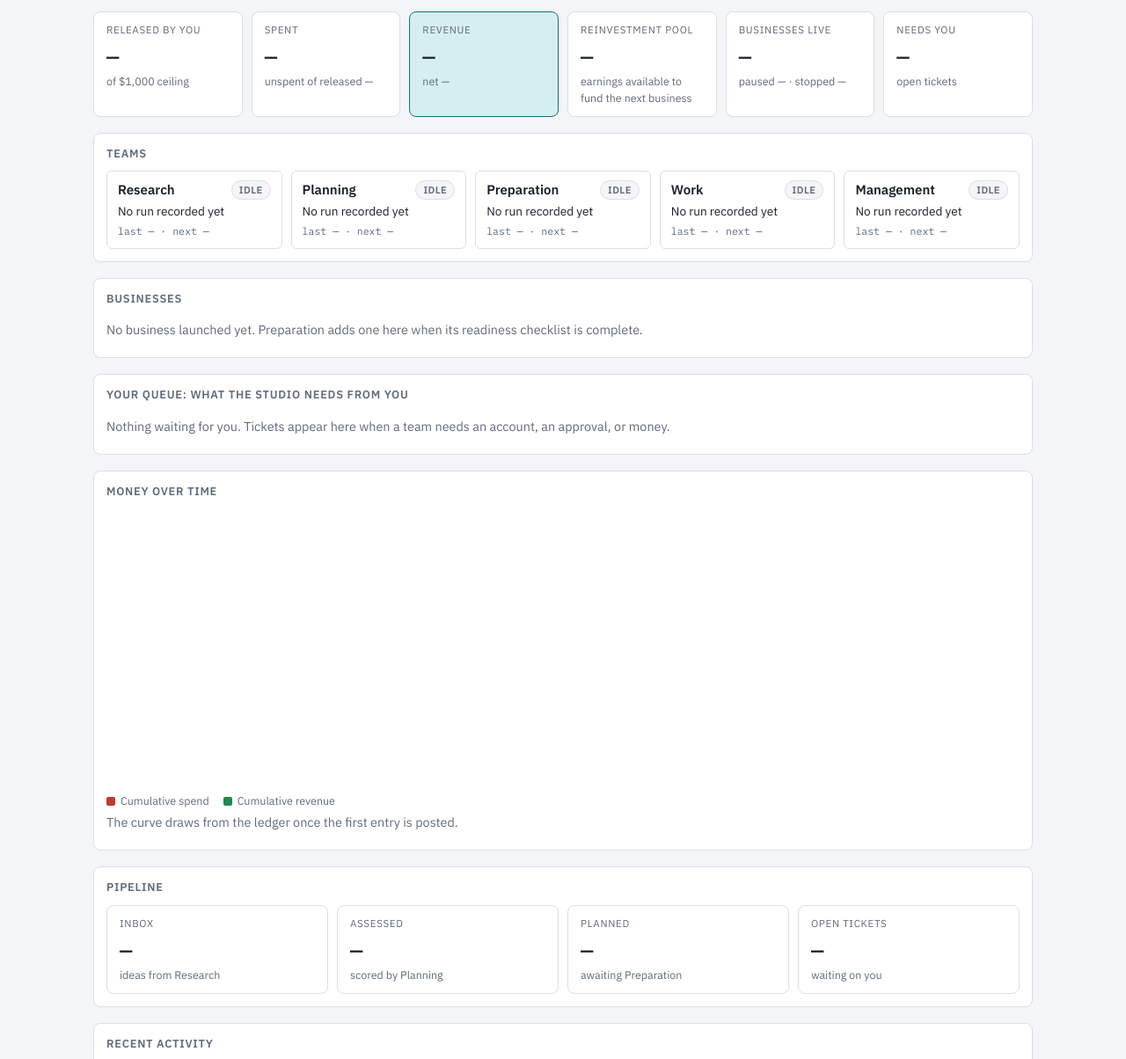
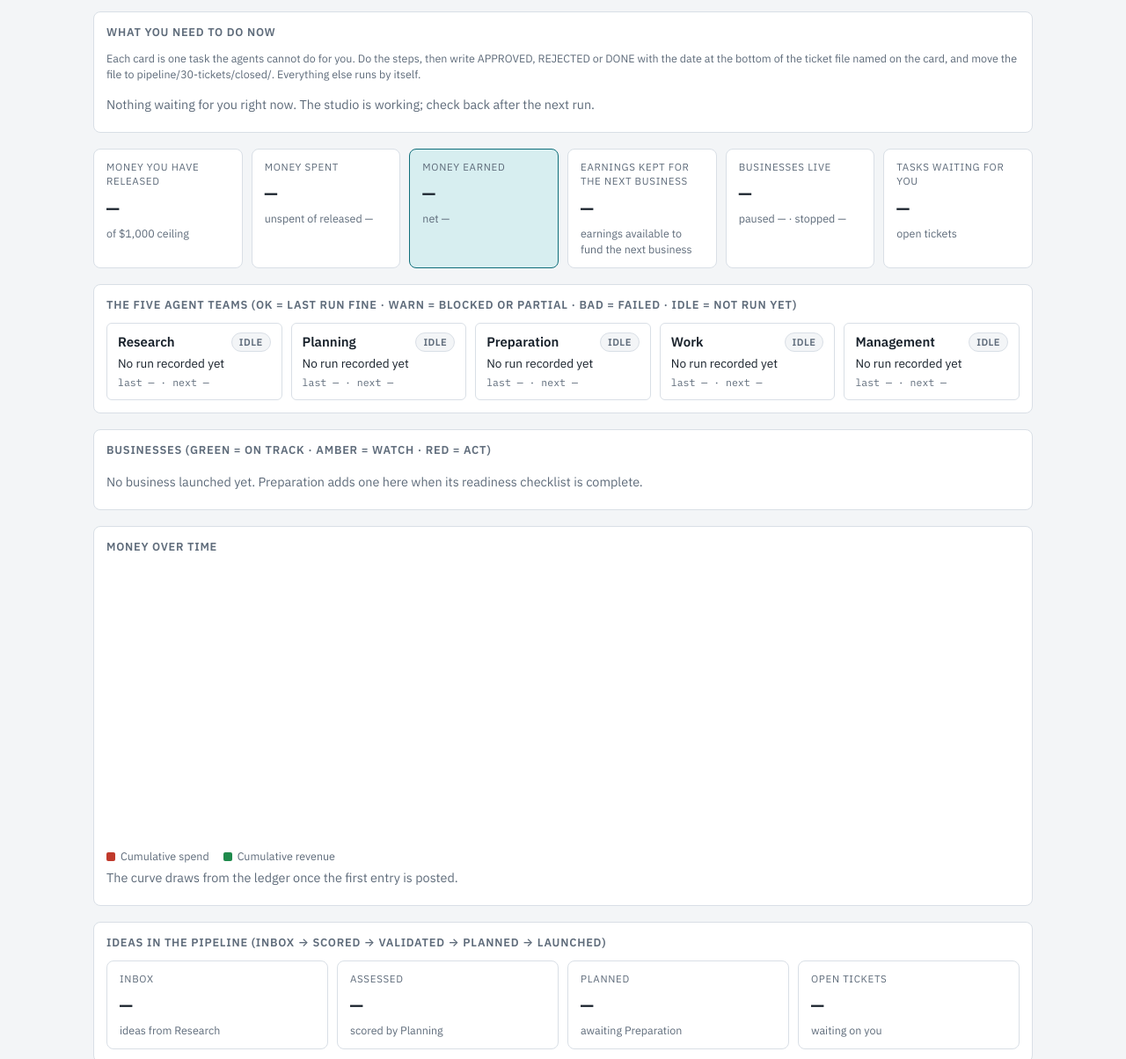
Before and after one commit to mohamedmedtelwn-code/My-Business, a plain HTML site: page dashboard/index.html in a window 1280 px wide. Shown: the part 48-1252 px from the top of the page at 88% size. Drawn offline with Linux system fonts and the light colour scheme.

Commit message:
dashboard: owner tasks first, plain labels

```diff
--- a/dashboard/index.html
+++ b/dashboard/index.html
@@ -83,33 +83,34 @@ tr:last-child td{border-bottom:0}
 </div>
 
 <div class="stack">
+  <section class="panel" id="todo">
+    <h2>What you need to do now</h2>
+    <div class="note" style="margin:0 0 10px">Each card is one task the agents cannot do for you. Do the steps, then write APPROVED, REJECTED or DONE with the date at the bottom of the ticket file named on the card, and move the file to pipeline/30-tickets/closed/. Everything else runs by itself.</div>
+    <div class="queue" id="queue"></div>
+    <div class="empty" id="queue-empty">Nothing waiting for you right now. The studio is working; check back after the next run.</div>
+  </section>
+
   <section class="tiles" id="tiles">
-    <div class="tile"><div class="l">Released by you</div><div class="v" id="t-rel">—</div><div class="s" id="t-ceil">of USD 1,000 ceiling</div></div>
-    <div class="tile"><div class="l">Spent</div><div class="v" id="t-spent">—</div><div class="s" id="t-unspent">unspent of released —</div></div>
-    <div class="tile accent"><div class="l">Revenue</div><div class="v" id="t-rev">—</div><div class="s" id="t-net">net —</div></div>
-    <div class="tile"><div class="l">Reinvestment pool</div><div class="v" id="t-pool">—</div><div class="s">earnings available to fund the next business</div></div>
+    <div class="tile"><div class="l">Money you have released</div><div class="v" id="t-rel">—</div><div class="s" id="t-ceil">of USD 1,000 ceiling</div></div>
+    <div class="tile"><div class="l">Money spent</div><div class="v" id="t-spent">—</div><div class="s" id="t-unspent">unspent of released —</div></div>
+    <div class="tile accent"><div class="l">Money earned</div><div class="v" id="t-rev">—</div><div class="s" id="t-net">net —</div></div>
+    <div class="tile"><div class="l">Earnings kept for the next business</div><div class="v" id="t-pool">—</div><div class="s">earnings available to fund the next business</div></div>
     <div class="tile"><div class="l">Businesses live</div><div class="v" id="t-live">—</div><div class="s" id="t-biz">paused — · stopped —</div></div>
-    <div class="tile"><div class="l">Needs you</div><div class="v" id="t-tix">—</div><div class="s">open tickets</div></div>
+    <div class="tile"><div class="l">Tasks waiting for you</div><div class="v" id="t-tix">—</div><div class="s">open tickets</div></div>
   </section>
 
   <section class="panel">
-    <h2>Teams</h2>
+    <h2>The five agent teams (ok = last run fine · warn = blocked or partial · bad = failed · idle = not run yet)</h2>
     <div class="teams" id="teams"></div>
   </section>
 
   <section class="panel">
-    <h2>Businesses</h2>
+    <h2>Businesses (green = on track · amber = watch · red = act)</h2>
     <div class="tablewrap"><table id="biz-table" hidden>
       <thead><tr><th>Business</th><th>Status</th><th class="num">Days</th><th class="num">Spent</th><th class="num">Revenue</th><th>Metrics vs kill / scale</th><th>Last run</th></tr></thead>
       <tbody id="biz-body"></tbody>
     </table></div>
     <div class="empty" id="biz-empty">No business launched yet. Preparation adds one here when its readiness checklist is complete.</div>
-  </section>
-
-  <section class="panel">
-    <h2>Your queue: what the studio needs from you</h2>
-    <div class="queue" id="queue"></div>
-    <div class="empty" id="queue-empty">Nothing waiting for you. Tickets appear here when a team needs an account, an approval, or money.</div>
   </section>
 
   <section class="panel">
@@ -120,12 +121,12 @@ tr:last-child td{border-bottom:0}
   </section>
 
   <section class="panel">
-    <h2>Pipeline</h2>
+    <h2>Ideas in the pipeline (inbox → scored → validated → planned → launched)</h2>
     <div class="tiles" id="pipe"></div>
   </section>
 
   <section class="panel">
-    <h2>Recent activity</h2>
+    <h2>What the agents did recently</h2>
     <div class="feed" id="feed"></div>
     <div class="empty" id="feed-empty">Each team posts a line here when it finishes a run.</div>
     <div class="note">Data is written by the Management team's scheduled refresh. Reads are live; nothing on this page edits the studio.</div>
```
